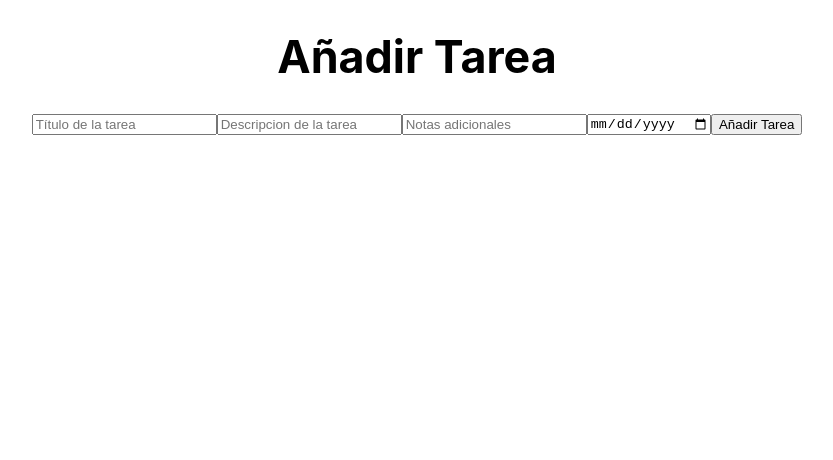
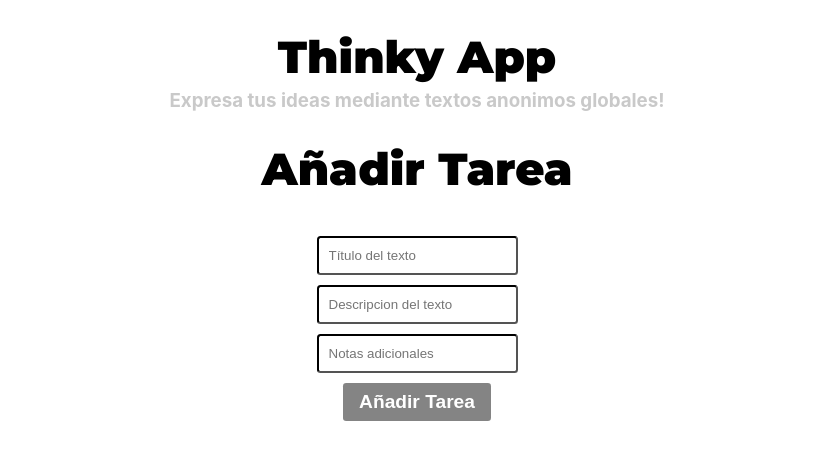
Before and after one commit to breakerjs/tasks-app, a Next.js app: page /addTask in a window 1280 px wide. Shown: the top 460 px of the page, without its empty margins (223-1056 px from the left). Built offline with nearby package versions, Linux system fonts and the light colour scheme.

Commit message:
Mejorado de la interfaz de usuario y del lado del servidor

```diff
--- /dev/null
+++ b/components/Header.js
@@ -0,0 +1,16 @@
+import Head from 'next/head'
+
+export default function Header () {
+    return (
+        <>
+        <Head>
+            <title>Thinky App</title>
+            <meta name="description" content="Generated by create next app" />
+            <link rel="icon" href="/favicon.ico" />
+            <link rel="preconnect" href="https://fonts.googleapis.com"/>
+            <link rel="preconnect" href="https://fonts.gstatic.com" crossOrigin/>
+            <link href="https://fonts.googleapis.com/css2?family=Montserrat:wght@900&display=swap" rel="stylesheet"/>
+        </Head>
+        </>
+    )
+}
--- /dev/null
+++ b/components/HeaderNav.js
@@ -0,0 +1,12 @@
+import Link from 'next/link'
+
+export default function HeaderNav () {
+    return (
+        <>
+        <div className="containerHeaderNav">
+            <Link href="/"><a><h1 className="titlePage">Thinky App</h1></a></Link>
+            <h3 className="descPage muted">Expresa tus ideas mediante textos anonimos globales!</h3>
+        </div>
+        </>
+    )
+}
--- a/config/tareasSchema.js
+++ b/config/tareasSchema.js
@@ -1,11 +1,8 @@
 import mongoose from 'mongoose'
 const Schema = mongoose.Schema;
+import dayjs from 'dayjs'
 
 const tareaSchema = new Schema({
-    id: {
-        type: Number,
-        required: true,
-    },
     titulo: {
         type: String,
         required: true
@@ -16,7 +13,7 @@ const tareaSchema = new Schema({
     },
     fecha: {
         type: Date,
-        required: true
+        default: Date.now,
     }
 })
 
--- a/pages/addTask.js
+++ b/pages/addTask.js
@@ -4,23 +4,22 @@ import styles from '../styles/Home.module.css'
 import mongoose from 'mongoose'
 import Link from 'next/link'
 import bodyParser from 'body-parser'
+import Header from '../components/Header'
+import HeaderNav from '../components/HeaderNav'
 
 export default function addTask () {
     return (
         <>
-        <Head>
-            <title>Tareas App - Made by Franco Piccirilli</title>
-            <meta name="description" content="Generated by create next app" />
-            <link rel="icon" href="/favicon.ico" />
-        </Head>
+        <Header/>
         <div>
-            <h1 className="titlePage">Añadir Tarea</h1>
+            <HeaderNav/>
+            <h1 className="titlePage addTaskTtl">Añadir Tarea</h1>
             <form className="containerBtn" action="/api/addTask" method="POST">
-                <input type="text" placeholder="Título de la tarea" name="inputTitleTask" />
-                <input type="text" placeholder="Descripcion de la tarea" name="inputDescTask" />
+                <input type="text" placeholder="Título del texto" name="inputTitleTask" />
+                <input type="text" placeholder="Descripcion del texto" name="inputDescTask" />
                 <input type="text" placeholder="Notas adicionales" name="inputNoteTask" />
-                <input type="date" placeholder="Fecha de entrega" name="inputDateTask" />
-                <input type="submit" value="Añadir Tarea" name="btnAddTask" />
+                {/* <input type="date" placeholder="Fecha de entrega" name="inputDateTask" /> */}
+                <input type="submit" value="Añadir Tarea" name="btnAddTask" className='btn' />
             </form>
         </div>
         </>
--- a/pages/api/addTask.js
+++ b/pages/api/addTask.js
@@ -13,14 +13,10 @@ export default async function addTask (req,res) {
             titulo: req.body.inputTitleTask,
             descripcion: req.body.inputDescTask,
             notaAdicional: req.body.inputNoteTask,
-            fecha: req.body.inputDateTask,
         })
         try {
             await task.save()
-            res.send(JSON.stringify({
-                status: 'ok',
-                message: 'Tarea añadida correctamente',
-            }))
+            res.redirect('/')
         }catch(e){
             res.send(JSON.stringify({
                 status: 'error',
--- a/styles/globals.css
+++ b/styles/globals.css
@@ -16,23 +16,19 @@ a {
 }
 
 .titlePage {
+  font-family: 'Montserrat', sans-serif;
   font-size: 2.8rem;
   font-weight: bold;
   text-align: center;
 }
 
 .descPage {
+  margin-top: -25px;
   text-align: center;
 }
 
 .muted {
   color: #c9c9c9;
-}
-
-.divider {
-  width:5px;
-  height:auto;
-  display:inline-block;
 }
 
 .containerBtn {
@@ -41,8 +37,9 @@ a {
 }
 
 .btn {
+  transition: 0.75s;
   border: none;
-  border-radius: 0.5rem;
+  border-radius: 0.2rem;
   padding: 0.5rem 1rem;
   background-color: rgb(132, 132, 132);
   color: #fff;
@@ -50,10 +47,9 @@ a {
   font-weight: bold;
 }
 
-.divider {
-  width:5px;
-  height:auto;
-  display:inline-block;
+.btn:hover {
+  transition: 0.75s;
+  background-color: rgb(69, 69, 69);
 }
 
 .containerFromTaskList {
@@ -75,3 +71,18 @@ a {
   font-weight: bold;
   text-align: center;
 }
+
+input {
+  padding:10px;
+  border-radius: 3.5px;
+  width: auto;
+  border-color: #000000;
+  margin-top: 10px;
+}
+
+.containerBtn {
+  display: flex;
+  flex-direction: column;
+  justify-content: center;
+  align-items: center;
+}
```
Also changed, not shown: pages/delTask.js (deleted, +0 -33 lines), pages/index.js (+8 -13 lines), pages/api/delTask.js (deleted).
